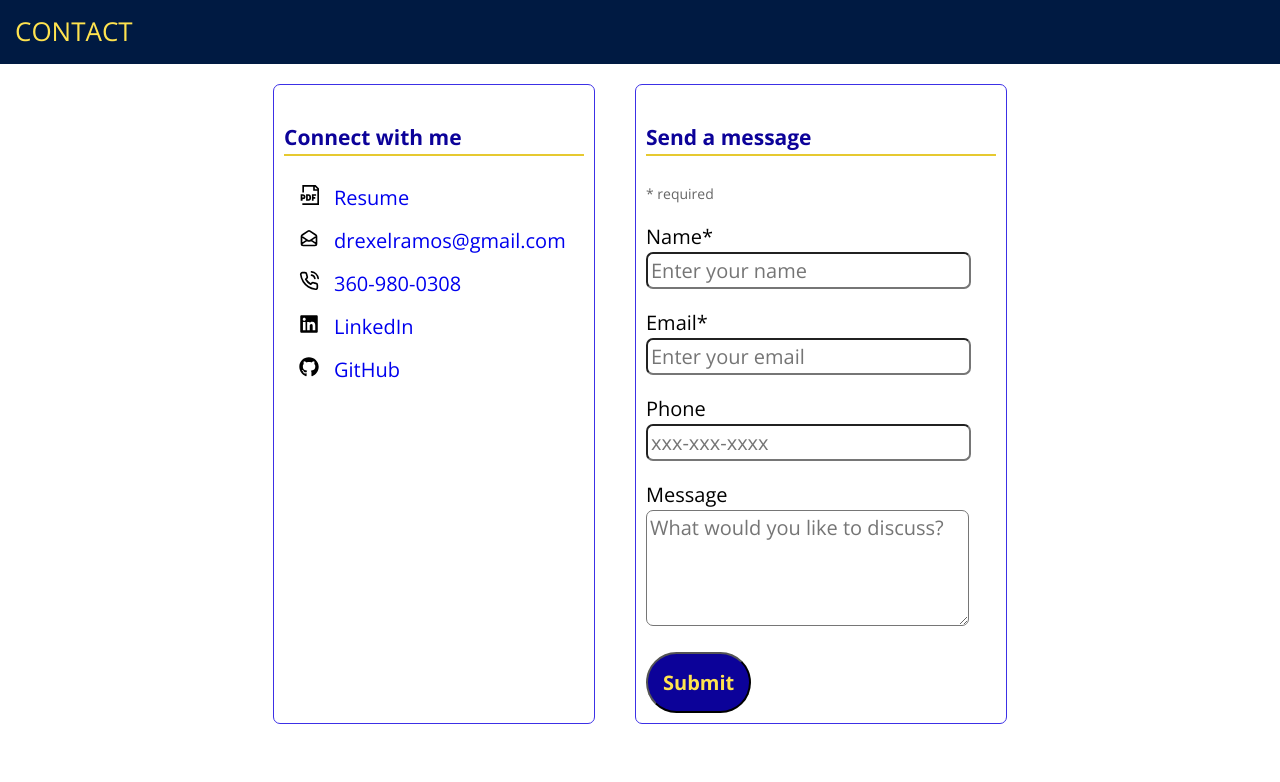
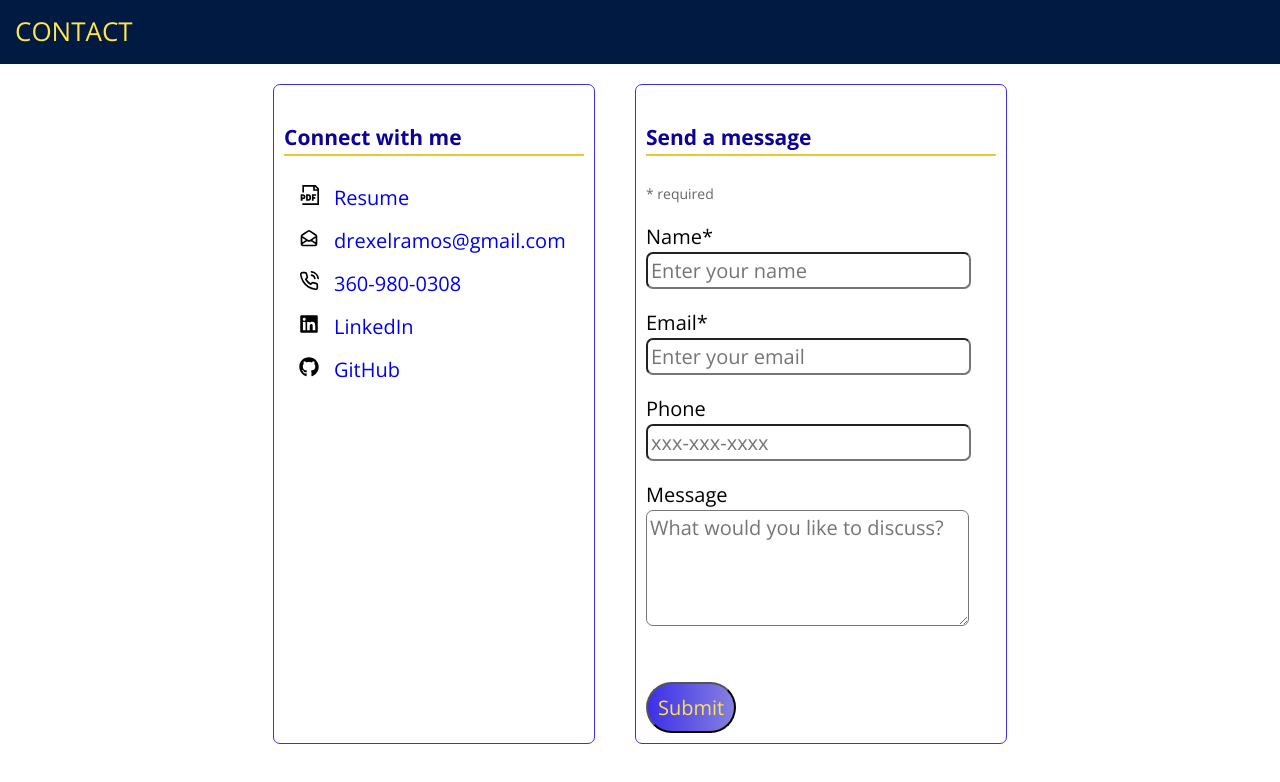
Before and after one commit to miguelr215/miguel_ramos_portfolio, a React (Create React App) app: page / in a window 1280 px wide. Shown: the part 3389-4171 px from the top of the page. Built offline with nearby package versions, Linux system fonts and the light colour scheme.

Commit message:
updated contact form

```diff
--- a/src/components/ContactForm/ContactForm.css
+++ b/src/components/ContactForm/ContactForm.css
@@ -33,22 +33,27 @@
 }
 
 .contact_form button {
-    padding: 15px;
-    font-weight: 700;
+    display: inline-block;
+    text-decoration: none;
+    padding: 10px;
+    margin-top: 30px;
     border-radius: 50px;
-    background-color: #0C0299;
+    background: linear-gradient(to right, #3C30E6, #8680e0);
     color: #FFE34F;
+    transition: all .2s;
 }
 
 .contact_form button:hover {
-    background-color: #3C30E6;
-    color: #E6C930;
+    background: linear-gradient(to right, #3C30E6, #3C30E6);
+    color: #fcff52;
     box-shadow: 2px 2px 2px rgb(42, 42, 42);
+    transform: translate(-2px, -2px);
 }
 
 .contact_form button:active {
-    background-color: #E6C930;
-    color: #3C30E6;
+    background-color: #0a027a;
+    color: #fff;
+    transform: translate(0, 0);
 }
 
 .success_message {
--- a/src/components/Projects/Projects.css
+++ b/src/components/Projects/Projects.css
@@ -58,8 +58,7 @@
 }
 
 .full_detail_btn:hover {
-    background: none;
-    background-color: #3C30E6;
+    background: linear-gradient(to right, #3C30E6, #3C30E6);
     color: #fcff52;
     box-shadow: 2px 2px 2px rgb(42, 42, 42);
     transform: translate(-2px, -2px);
```
